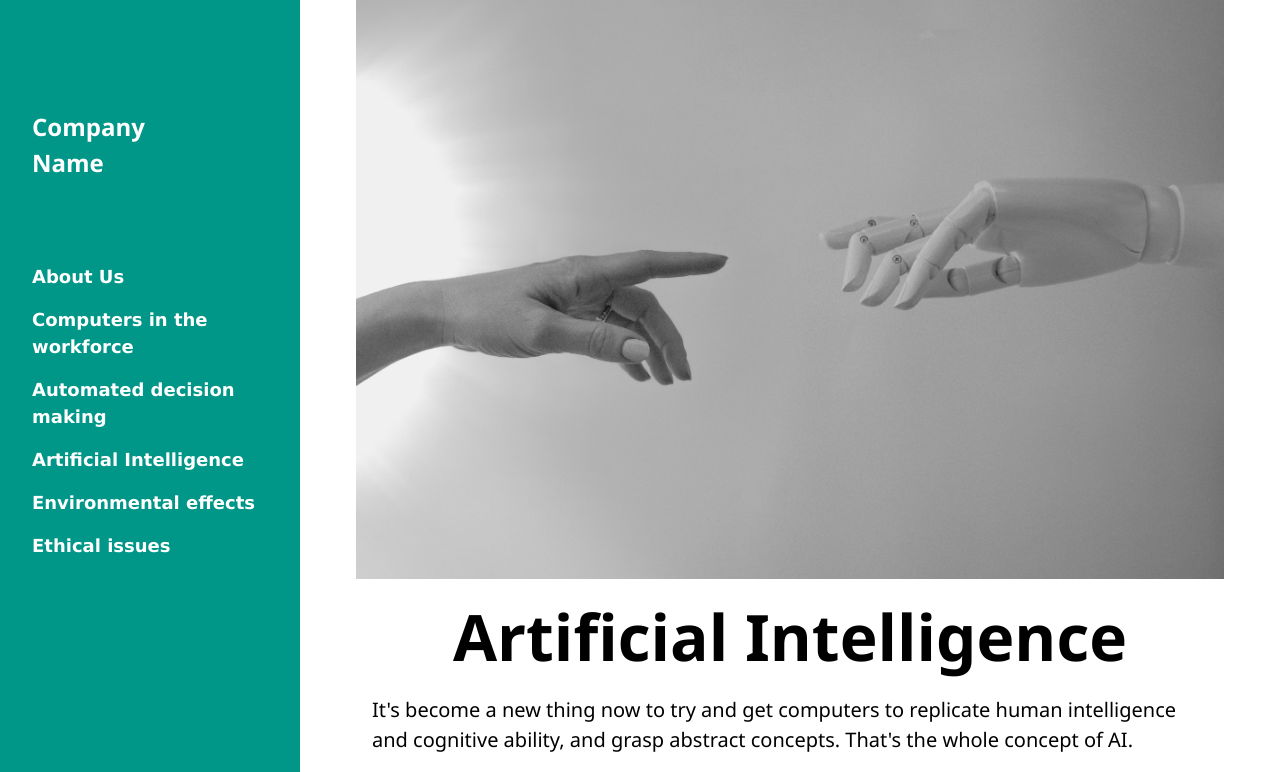
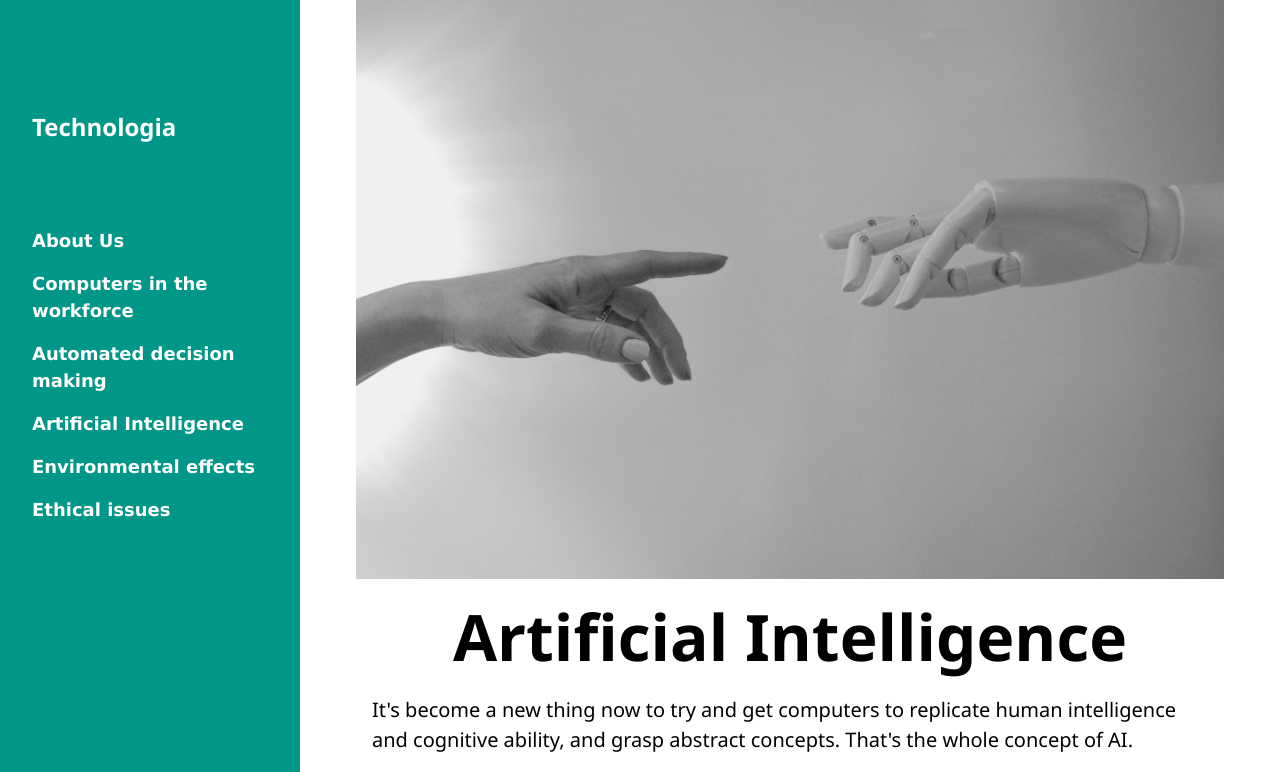
Before and after one commit to HenTrademark/ImpactOfTechnology, a plain HTML site: page AI.html in a window 1280 px wide. Shown: the top 772 px of the page. Drawn offline with Linux system fonts and the light colour scheme.

Commit message:
Update AI.html

```diff
--- a/AI.html
+++ b/AI.html
@@ -15,7 +15,7 @@
     <a href="javascript:void(0)" onclick="w3_close()" class="w3-button w3-hide-large w3-display-topleft"
        style="width:100%;font-size:22px">Close Menu</a>
     <div class="w3-container">
-        <h3 class="w3-padding-64"><b>Company<br>Name</b></h3>
+        <h3 class="w3-padding-64"><b>Technologia</b></h3>
     </div>
     <div class="w3-bar-block">
         <a href="index.html" onclick="w3_close()" class="w3-bar-item w3-button w3-hover-white">About Us</a>
```
